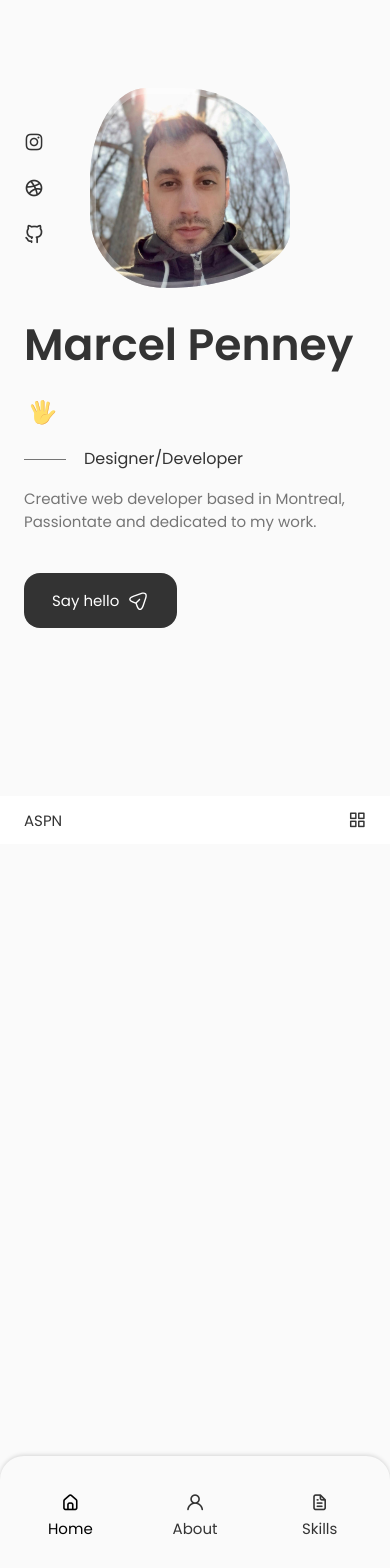
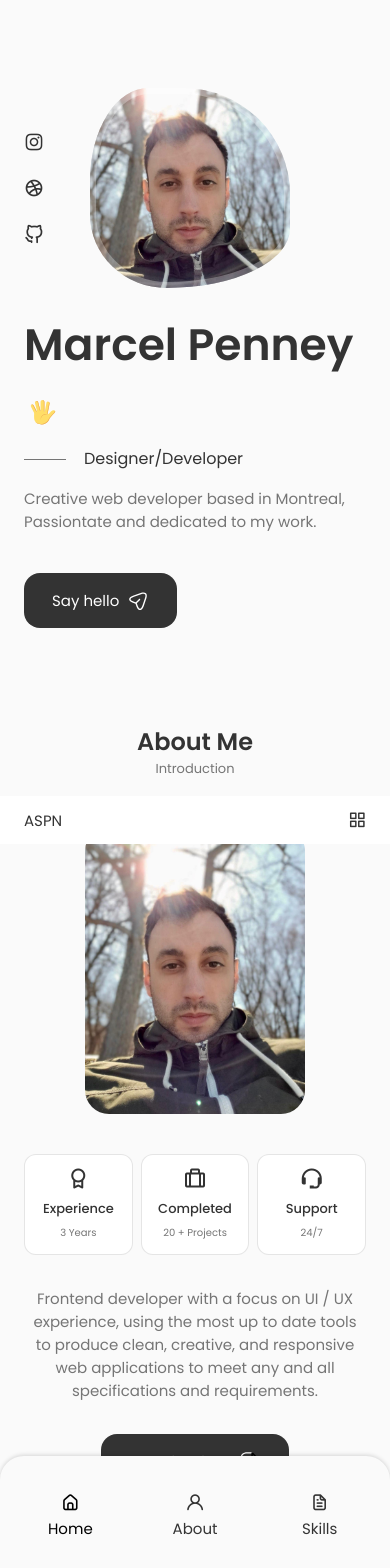
Before and after one commit to MarcelPenn/light-portfolio, a React (Create React App) app: page / in a window 390 px wide. Shown: the top 1568 px of the page. Before the commit the page ends 844 px from the top, so only its background shows below. Built offline with nearby package versions, Linux system fonts and the light colour scheme.

Commit message:
About component

```diff
--- a/src/App.css
+++ b/src/App.css
@@ -21,7 +21,7 @@
     --h2-font-size: 1.5rem;
     --h3-font-size: 1.25rem;
     --normal-font-size: 1rem;
-    --small-font-size: 3.5rem;
+    --small-font-size: 0.875rem;
     --smaller-font-size: 0.813rem;
     --tiny-font-size: 0.625rem;
 
@@ -180,8 +180,14 @@
 }
 
 @media screen and (max-width: 768px) {
+    body {
+        margin: 0 0 var(--header-height);
+    }
     .section {
         padding: 2rem 0 4rem;
+    }
+    .section__subtitle {
+        margin-bottom: var(--mb-3);
     }
 }
 
--- a/src/App.js
+++ b/src/App.js
@@ -1,6 +1,7 @@
 import './App.css';
 import Header from './components/header/Header';
 import Home from './components/home/Home';
+import About from './components/about/About';
 
 
 function App() {
@@ -10,6 +11,7 @@
 
     <main className='main'>
       <Home />
+      <About />
     </main>
     </>
   );
--- /dev/null
+++ b/src/components/about/About.jsx
@@ -0,0 +1,57 @@
+import React from 'react';
+import "./about.css";
+import AboutImg from "../../assets/about.jpg";
+import CV from "../../assets/John-Cv.pdf";
+import Info from './Info';
+
+const About = () => {
+  return (
+    <section className="about section" id="about">
+        <h2 className="section__title">About Me</h2>
+        <span className="section__subtitle">Introduction</span>
+
+        <div className="about__container container grid">
+            <img src={AboutImg} alt="" className="about__img"></img>
+
+            <div className="about__data">
+                <Info />
+
+                <p className="about__description">Frontend developer with a focus
+                    on UI / UX experience, using the most up to date tools to produce clean, creative,
+                    and responsive web applications to meet any and all specifications and requirements.
+                </p>
+
+                <a download="" href={CV} className="button button--flex">Download CV
+                <svg
+                class="button__icon"
+                xmlns="http://www.w3.org/2000/svg"
+                width="24"
+                height="24"
+                viewBox="0 0 24 24"
+                fill="none"
+              >
+                <path
+                  d="M15.25 22.7502H9.25C3.82 22.7502 1.5 20.4302 1.5 15.0002V9.00024C1.5 3.57024 3.82 1.25024 9.25 1.25024H14.25C14.66 1.25024 15 1.59024 15 2.00024C15 2.41024 14.66 2.75024 14.25 2.75024H9.25C4.64 2.75024 3 4.39024 3 9.00024V15.0002C3 19.6102 4.64 21.2502 9.25 21.2502H15.25C19.86 21.2502 21.5 19.6102 21.5 15.0002V10.0002C21.5 9.59024 21.84 9.25024 22.25 9.25024C22.66 9.25024 23 9.59024 23 10.0002V15.0002C23 20.4302 20.68 22.7502 15.25 22.7502Z"
+                  fill="var(--container-color)"
+                ></path>
+                <path
+                  d="M22.25 10.7502H18.25C14.83 10.7502 13.5 9.42023 13.5 6.00023V2.00023C13.5 1.70023 13.68 1.42023 13.96 1.31023C14.24 1.19023 14.56 1.26023 14.78 1.47023L22.78 9.47023C22.99 9.68023 23.06 10.0102 22.94 10.2902C22.82 10.5702 22.55 10.7502 22.25 10.7502ZM15 3.81023V6.00023C15 8.58023 15.67 9.25023 18.25 9.25023H20.44L15 3.81023Z"
+                  fill="#000"
+                ></path>
+                <path
+                  d="M13.25 13.7502H7.25C6.84 13.7502 6.5 13.4102 6.5 13.0002C6.5 12.5902 6.84 12.2502 7.25 12.2502H13.25C13.66 12.2502 14 12.5902 14 13.0002C14 13.4102 13.66 13.7502 13.25 13.7502Z"
+                  fill="var(--container-color)"
+                ></path>
+                <path
+                  d="M11.25 17.7502H7.25C6.84 17.7502 6.5 17.4102 6.5 17.0002C6.5 16.5902 6.84 16.2502 7.25 16.2502H11.25C11.66 16.2502 12 16.5902 12 17.0002C12 17.4102 11.66 17.7502 11.25 17.7502Z"
+                  fill="var(--container-color)"
+                ></path>
+              </svg>
+                </a>
+            </div>
+        </div>
+    </section>
+  )
+}
+
+export default About
--- /dev/null
+++ b/src/components/about/Info.jsx
@@ -0,0 +1,28 @@
+import React from 'react'
+
+const info = () => {
+  return (
+    <div className="about__info grid">
+        <div className="about__box">
+            <i class="bx bx-award about__icon"></i>
+            <h3 className="about__title">Experience</h3>
+            <span className="about__subtitle">3 Years</span>
+        </div>
+
+        <div className="about__box">
+            <i class="bx bx-briefcase-alt about__icon"></i>
+            <h3 className="about__title">Completed</h3>
+            <span className="about__subtitle">20 + Projects</span>
+        </div>
+
+        <div className="about__box">
+        <i class="bx bx-support about__icon"></i>
+            <h3 className="about__title">Support</h3>
+            <span className="about__subtitle">24/7</span>
+        </div>
+    </div>
+
+  )
+}
+
+export default info
--- /dev/null
+++ b/src/components/about/about.css
@@ -0,0 +1,93 @@
+.about__container {
+    grid-template-columns: repeat(2, 1fr);
+    align-items: center;
+    column-gap: 4rem;
+}
+
+.about__img {
+    width: 350px;
+    border-radius: 1.5rem;
+    justify-self: center;
+}
+
+.about__info {
+    grid-template-columns: repeat(3, 140px);
+    gap: 0.5rem;
+    margin-bottom: var(--mb-2);
+}
+
+.about__box {
+   background-color: var(--container-color);
+   border: 1px solid rgba(0, 0, 0, 0.1);
+   border-radius: 0.75rem;
+   text-align: center;
+   padding: 1rem 1.25rem;
+}
+
+.about__icon {
+    font-size: 1.5rem;
+    color: var(--title-color);
+    margin-bottom: var(--mb-0-5);
+}
+
+.about__title {
+    font-size: var(--small-font-size);
+    font-weight: var(--font-medium);
+}
+
+.about__subtitle {
+   font-size: var(--tiny-font-size);
+}
+
+.about__description {
+    padding: 0 4rem 0 0;
+    margin-bottom: var(--mb-2-5);
+}
+
+/* Breakpoints */
+@media screen and (max-width: 992px) {
+   .about__container {
+        grid-template-columns: 1fr;
+        row-gap: 2.5rem;
+   }
+
+   .about__img {
+        width: 220px;
+   }
+
+   .about__box {
+        padding: 0.75rem 0.5rem;
+   }
+
+   .about__data {
+        text-align: center;
+   }
+
+   .about__data {
+        text-align: center;
+   }
+   .about__info {
+        justify-content: center;
+   }
+   .about__description {
+        padding: 0 5rem;
+        margin-bottom: 2rem;
+   }
+}
+
+
+@media screen and (max-width: 576px) {
+    .about__info {
+        grid-template-columns: repeat(3, 1fr);
+    }
+    .about__description {
+        padding: 0;
+    }
+}
+
+@media screen and (max-width: 350px) {
+    .about__info {
+        padding: 0;
+        grid-template-columns: repeat(2, 1fr);
+    }
+}
```
Also changed, not shown: src/assets/about.jpg.
